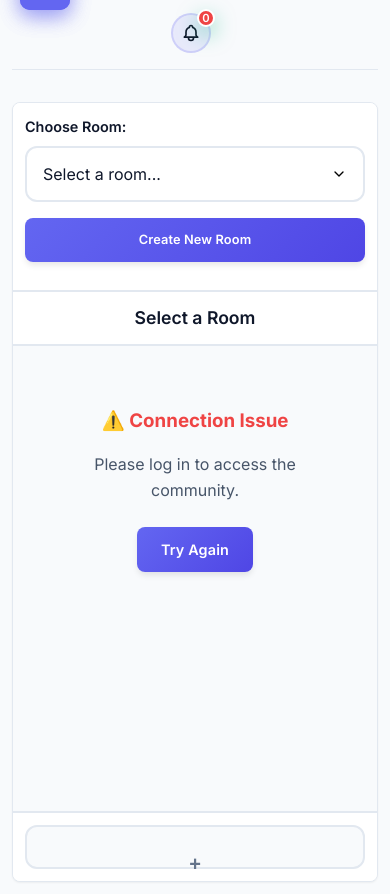
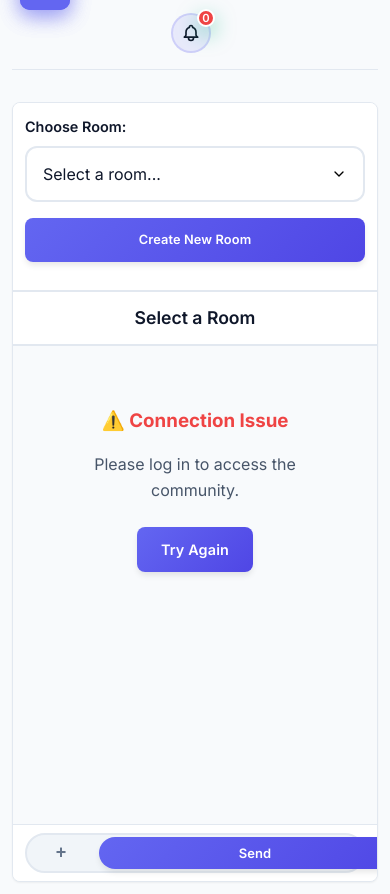
Before and after one commit to blair307/ai-coach-app, a plain HTML site: page community.html in a window 390 px wide. Shown: the part 60-954 px from the top of the page. Drawn offline with Linux system fonts and the light colour scheme.

Commit message:
Update styles.css

```diff
--- a/styles.css
+++ b/styles.css
@@ -3452,3 +3452,131 @@ body {
     align-items: center !important;
     margin: 0 !important;
 }
+
+/* DISCORD-STYLE CHAT INPUT - HIGH SPECIFICITY OVERRIDES */
+
+/* Force the chat input area to be compact */
+.community-responsive-container .chat-input-area,
+.chat-container .chat-input-area {
+    padding: 12px 16px !important;
+    min-height: auto !important;
+    max-height: 68px !important; /* Compact height */
+    border-top: 1px solid var(--border) !important;
+    background: var(--background) !important;
+}
+
+/* Force the chat input container to be horizontal layout */
+.community-responsive-container .chat-input,
+.chat-container .chat-input {
+    display: flex !important;
+    flex-direction: row !important; /* Horizontal layout like Discord */
+    align-items: center !important;
+    gap: 8px !important;
+    background: #f1f5f9 !important;
+    border: 2px solid #e2e8f0 !important;
+    border-radius: 24px !important;
+    padding: 8px 16px !important;
+    min-height: 44px !important;
+    max-height: 44px !important;
+    margin: 0 !important;
+}
+
+/* Focus state */
+.community-responsive-container .chat-input:focus-within,
+.chat-container .chat-input:focus-within {
+    border-color: #6366f1 !important;
+    background: #ffffff !important;
+    box-shadow: 0 0 0 3px rgba(99, 102, 241, 0.1) !important;
+}
+
+/* Force textarea to be single line */
+.community-responsive-container #communityMessageInput,
+.chat-container #communityMessageInput {
+    min-height: 20px !important;
+    height: 20px !important;
+    max-height: 20px !important;
+    line-height: 20px !important;
+    padding: 0 !important;
+    margin: 0 !important;
+    resize: none !important;
+    overflow: hidden !important;
+    border: none !important;
+    outline: none !important;
+    background: transparent !important;
+    font-size: 16px !important;
+    color: var(--text-primary) !important;
+    font-family: inherit !important;
+    flex: 1 !important;
+    vertical-align: top !important;
+}
+
+/* Force input actions to be inline */
+.community-responsive-container .input-actions,
+.chat-container .input-actions {
+    display: flex !important;
+    flex-direction: row !important;
+    gap: 8px !important;
+    align-items: center !important;
+    margin: 0 !important;
+    justify-content: flex-end !important;
+    flex-shrink: 0 !important;
+}
+
+/* Style the buttons to be more compact */
+.community-responsive-container .input-actions .btn,
+.chat-container .input-actions .btn {
+    padding: 8px 16px !important;
+    min-height: 36px !important;
+    font-size: 14px !important;
+    border-radius: 18px !important;
+}
+
+/* Attachment button styling */
+.community-responsive-container .attachment-btn,
+.chat-container .attachment-btn {
+    background: none !important;
+    border: none !important;
+    color: #64748b !important;
+    cursor: pointer !important;
+    padding: 8px !important;
+    border-radius: 50% !important;
+    width: 32px !important;
+    height: 32px !important;
+    display: flex !important;
+    align-items: center !important;
+    justify-content: center !important;
+    transition: all 0.2s ease !important;
+    flex-shrink: 0 !important;
+    font-size: 18px !important;
+    order: -1 !important; /* Put attachment button first */
+}
+
+.community-responsive-container .attachment-btn:hover,
+.chat-container .attachment-btn:hover {
+    background: #e2e8f0 !important;
+    color: #475569 !important;
+    transform: scale(1.05) !important;
+}
+
+/* Mobile responsive adjustments */
+@media (max-width: 1024px) {
+    .community-responsive-container .chat-input-area,
+    .chat-container .chat-input-area {
+        padding: 8px 12px !important;
+        max-height: 60px !important;
+    }
+
+    .community-responsive-container .chat-input,
+    .chat-container .chat-input {
+        min-height: 40px !important;
+        max-height: 40px !important;
+        padding: 6px 12px !important;
+    }
+
+    .community-responsive-container .input-actions .btn,
+    .chat-container .input-actions .btn {
+        padding: 6px 12px !important;
+        min-height: 32px !important;
+        font-size: 13px !important;
+    }
+}
```
